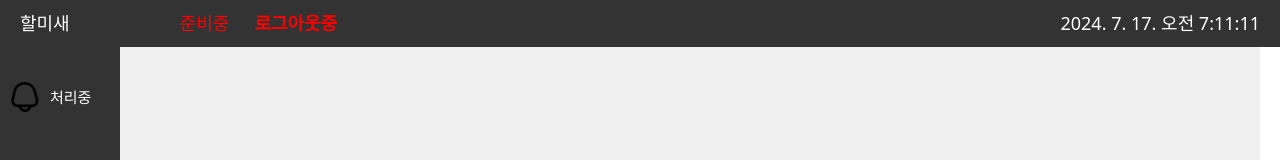
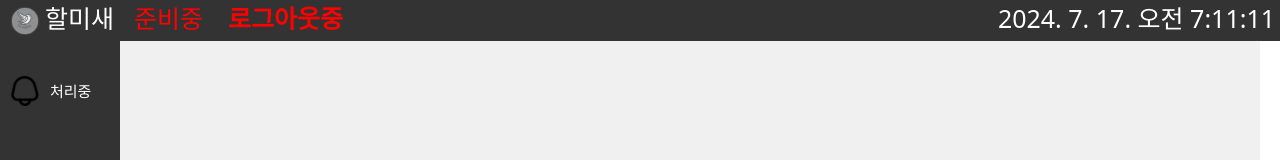
Before and after one commit to halmisae/FrontEnd-owner, a React (Create React App) app: page / in a window 1280 px wide. Shown: the top 160 px of the page. Built offline with nearby package versions, Linux system fonts and the light colour scheme; no server answers.

Commit message:
edit loading page, and add logo at loading page, topBar

```diff
--- a/src/components/LoadingPage.jsx
+++ b/src/components/LoadingPage.jsx
@@ -5,9 +5,8 @@ import logo from "../assets/Logo.png"
 const LoadingPage = () => {
     return (
         <div className="loading-page">
-            <div className="spinner">
-                <img className={"logo"} src={logo} alt={"할미새"}/>
-            </div>
+            <div className="spinner"></div>
+            <img className={"logo"} src={logo} alt={"할미새"}/>
         </div>
     );
 };
--- a/src/components/TopBar.jsx
+++ b/src/components/TopBar.jsx
@@ -1,6 +1,7 @@
 import React, { useState, useEffect } from "react";
 import "../scss/TopBar.css";
 import {useAuth} from "../AuthContext";
+import logo from "../assets/Logo.png"
 
 const TopBar = () => {
     const {isLoggedIn, isOperational} =useAuth();
@@ -28,7 +29,7 @@ const TopBar = () => {
     return (
         <div className="top-bar">
             <div className="top-bar-content">
-                <span className="site-name">할미새</span>
+                <span className="site-name"><img className={"top-bar-logo"} src={logo} alt={"할미새"}/>할미새</span>
                 <span className={`status-indicator ${isOperational ? 'open' : 'closed'}`}>
                     {isOperational ? '영업중' : '준비중'}
                 </span>
--- a/src/scss/LoadingScreen.css
+++ b/src/scss/LoadingScreen.css
@@ -10,20 +10,26 @@
     left: 0;
     width: 100%;
     z-index: 9999;
+    overflow: hidden;
+}
+
+.spinner {
+    border: 15px solid #f3f3f3;
+    border-radius: 50%;
+    border-top: 12px solid #3498db;
+    width: 200px;
+    height: 200px;
+    display: flex;
+    justify-content: center;
+    align-items: center;
+    animation: spin 1s linear infinite;
+    position: relative;
 }
 
 .logo {
-    width: 100px;
-    height: 100px;
-}
-
-.spinner {
-    border: 8px solid #f3f3f3;
-    border-radius: 50%;
-    border-top: 8px solid #3498db;
-    width: 50px;
-    height: 50px;
-    animation: spin 1s linear infinite;
+    width: 180px;
+    height: 180px;
+    position: absolute;
 }
 
 @keyframes spin {
--- a/src/scss/TopBar.css
+++ b/src/scss/TopBar.css
@@ -4,9 +4,14 @@
     color: white;
     display: flex;
     align-items: center;
-    padding: 10px 20px;
+    padding: 0 5px;
     box-sizing: border-box;
-    font-size: 18px;
+    font-size: 25px;
+}
+
+.top-bar-logo {
+    width: 40px;
+    height: 40px;
 }
 
 .top-bar-content {
@@ -17,7 +22,7 @@
 
 .status-indicator {
     padding: 0 10px;
-    margin-left: 100px;
+    margin-left: 10px;
 }
 
 .status-indicator.open {
```
Also changed, not shown: src/assets/Logo.png.
